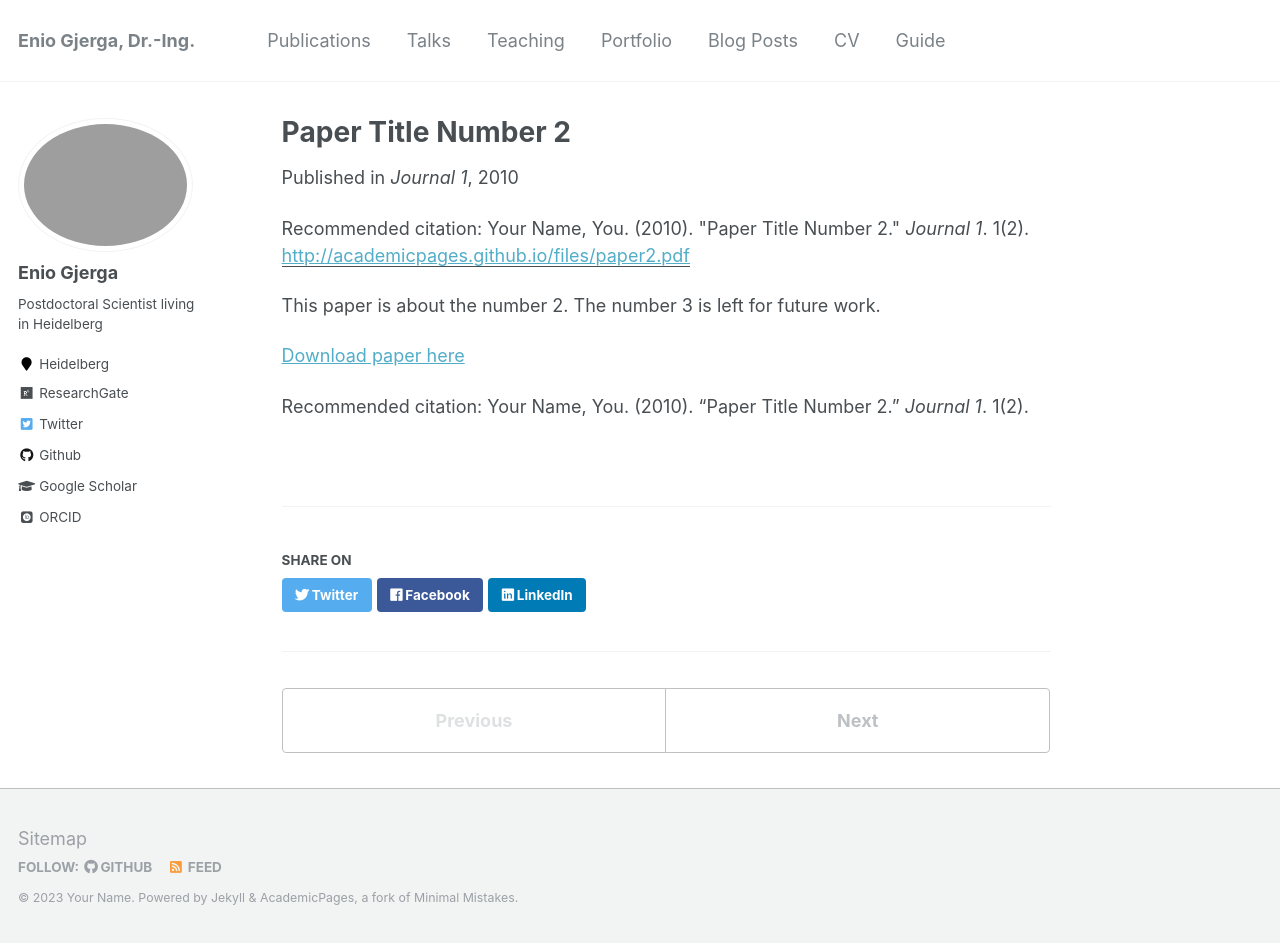
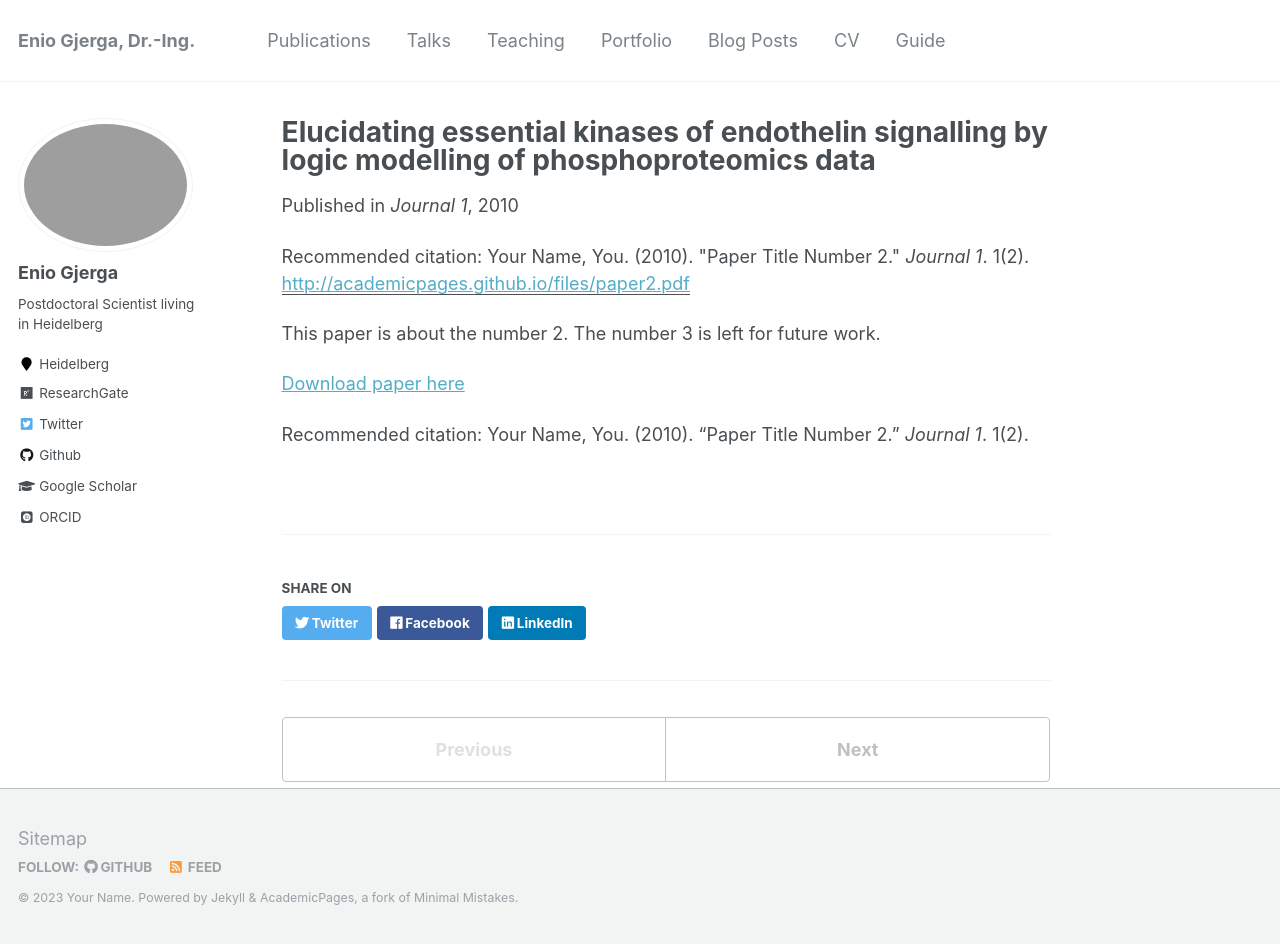
Before and after one commit to enio23/enio23.github.io, a Jekyll site: the page built from _publications/2010-10-01-paper-title-number-2.md, in a window 1280 px wide and 944 px high. Built offline with Jekyll 4.4.1, drawn with Linux system fonts in a browser that asks for light colours; some web fonts are replaced.

Commit message:
update
update

```diff
--- a/_publications/2010-10-01-paper-title-number-2.md
+++ b/_publications/2010-10-01-paper-title-number-2.md
@@ -1,5 +1,5 @@
 ---
-title: "Paper Title Number 2"
+title: "Elucidating essential kinases of endothelin signalling by logic modelling of phosphoproteomics data"
 collection: publications
 permalink: /publication/2010-10-01-paper-title-number-2
 excerpt: 'This paper is about the number 2. The number 3 is left for future work.'
```
Also changed, not shown: _publications/2009-10-01-paper-title-number-1.md (+1 -1 lines).
